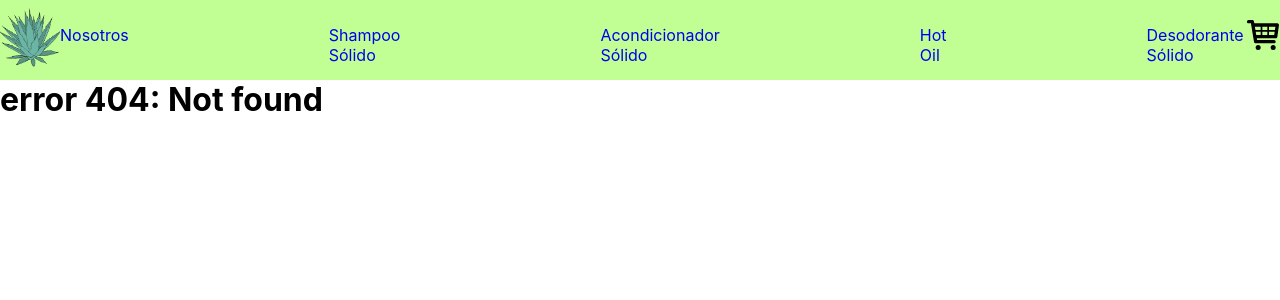
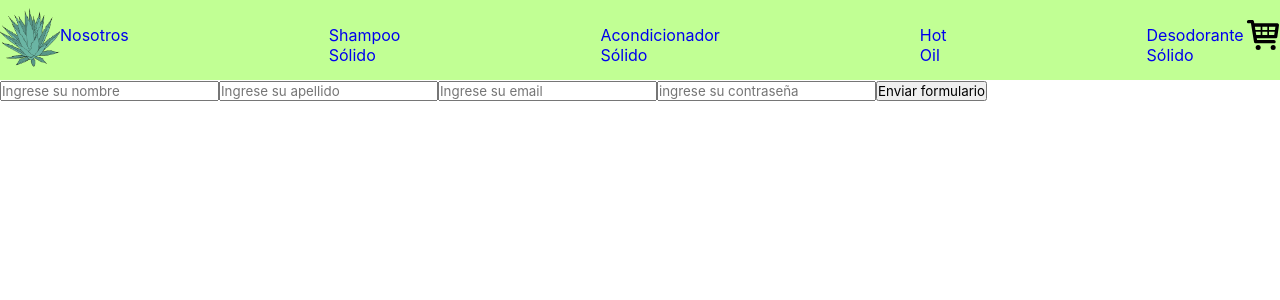
Before and after one commit to willro93/proyecto-react-romero, a React (Create React App) app: page /formulario in a window 1280 px wide. Before the commit this address had no page. Shown: the top 300 px of the page. Built offline with nearby package versions, Linux system fonts and the light colour scheme.

Commit message:
se creó la carpeta context

```diff
--- a/src/App.js
+++ b/src/App.js
@@ -1,6 +1,7 @@
 import Navbar from "./components/Navbar/Navbar";
 import ItemListContainer from "./components/ItemListContainer/ItemListContainer";
 import Cart from "./components/Cart/Cart";
+import Form from "./components/Form/Form";
 
 import { BrowserRouter, Routes, Route } from "react-router-dom";
 import ItemDetailContainer from "./components/ItemDetailContainer/ItemDetailContainer";
@@ -14,6 +15,7 @@ function App() {
         <Route path="/item/:id" element={<ItemDetailContainer />} />
         <Route path="/category/:categoryId" element={<ItemListContainer />} />
         <Route path="/cart" element={<Cart />} />
+        <Route path="/formulario" element={<Form />} />
         <Route path="*" element={<h1> error 404: Not found </h1>} />
       </Routes>
     </BrowserRouter>
--- a/src/components/Form/Form.jsx
+++ b/src/components/Form/Form.jsx
@@ -1,9 +1,80 @@
-import React from 'react'
+import { useState } from "react";
 
 const Form = () => {
+  const [userData, setUserData] = useState({
+    name: "",
+    lastname: "",
+    email: "",
+    password: "",
+  });
+
+  const handleChange = (e) => {
+    setUserData({ ...userData, [e.target.name]: e.target.value });
+  };
+  const handleSubmit = (e) => {
+    e.preventDefault();
+
+    if (userData.name.length == 0) {
+      alert("Es obligatorio agregar un nombre");
+      return;
+    }
+
+    if (userData.lastname.length == 0) {
+      alert("Es obligatorio agregar un apellido");
+      return;
+    }
+
+    const incluir = userData.email.includes("@");
+
+    if (!incluir) {
+      alert("email no válido");
+      return;
+    }
+
+    const tring = userData.password.trim();
+    const valid = userData.password === tring;
+
+    if (!valid || userData.password.length < 7) {
+      alert(
+        "Ingrese una contraseña válida de al menos 7 caracteres sin espacios al pricipio ni al final"
+      );
+      return;
+    }
+
+    alert("Se ha registrado correctamente");
+  };
+
   return (
-    <div>Form</div>
-  )
-}
+    <div>
+      <form onSubmit={handleSubmit}>
+        <input
+          type="text"
+          placeholder="Ingrese su nombre"
+          onChange={handleChange}
+          name="name"
+        />
+        <input
+          type="text"
+          placeholder="Ingrese su apellido"
+          onChange={handleChange}
+          name="lastname"
+        />
+        <input
+          type="text"
+          placeholder="Ingrese su email"
+          name="email"
+          onChange={handleChange}
+        />
+        <input
+          type="text"
+          placeholder="ingrese su contraseña"
+          name="password"
+          onChange={handleChange}
+        />
+        <button type="submit">Enviar formulario</button>
+      </form>
+    </div>
+  );
+};
 
-export default Form
+export default Form;
```
